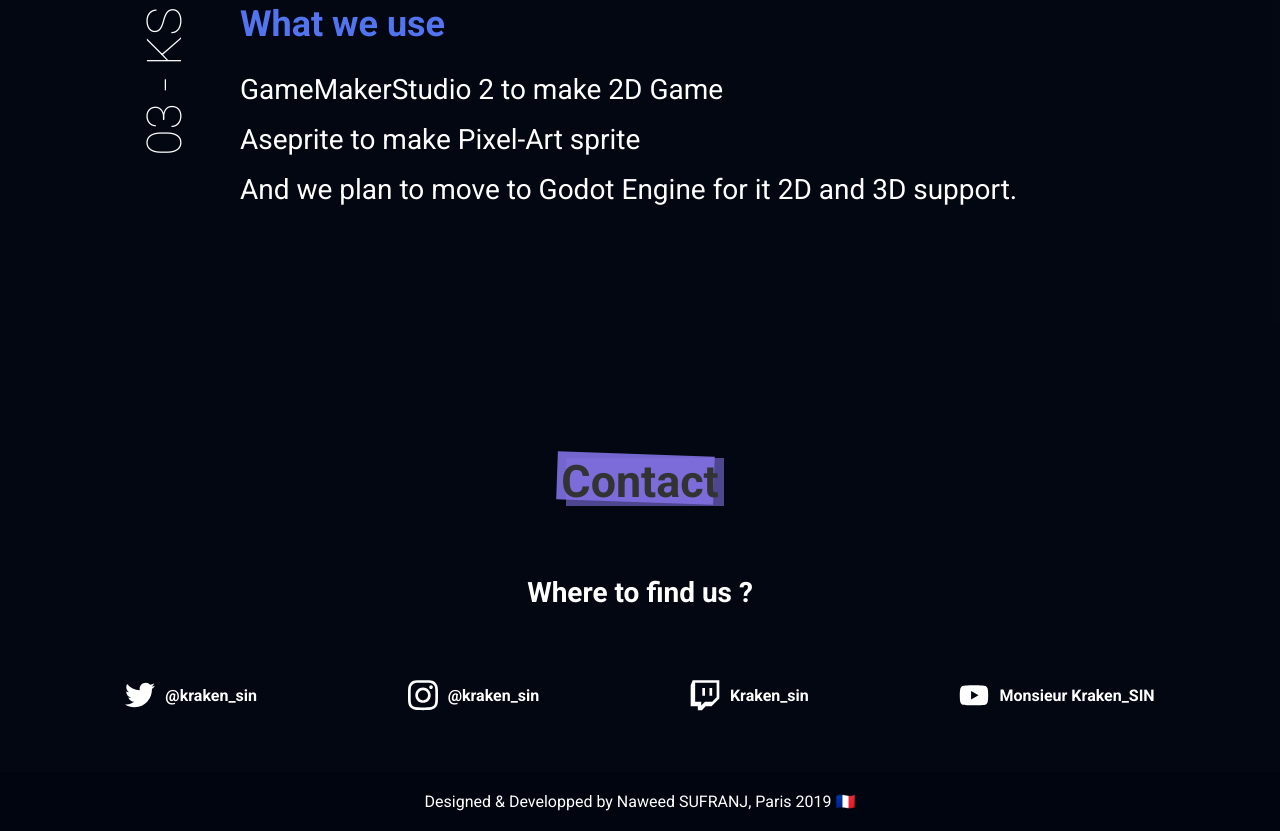
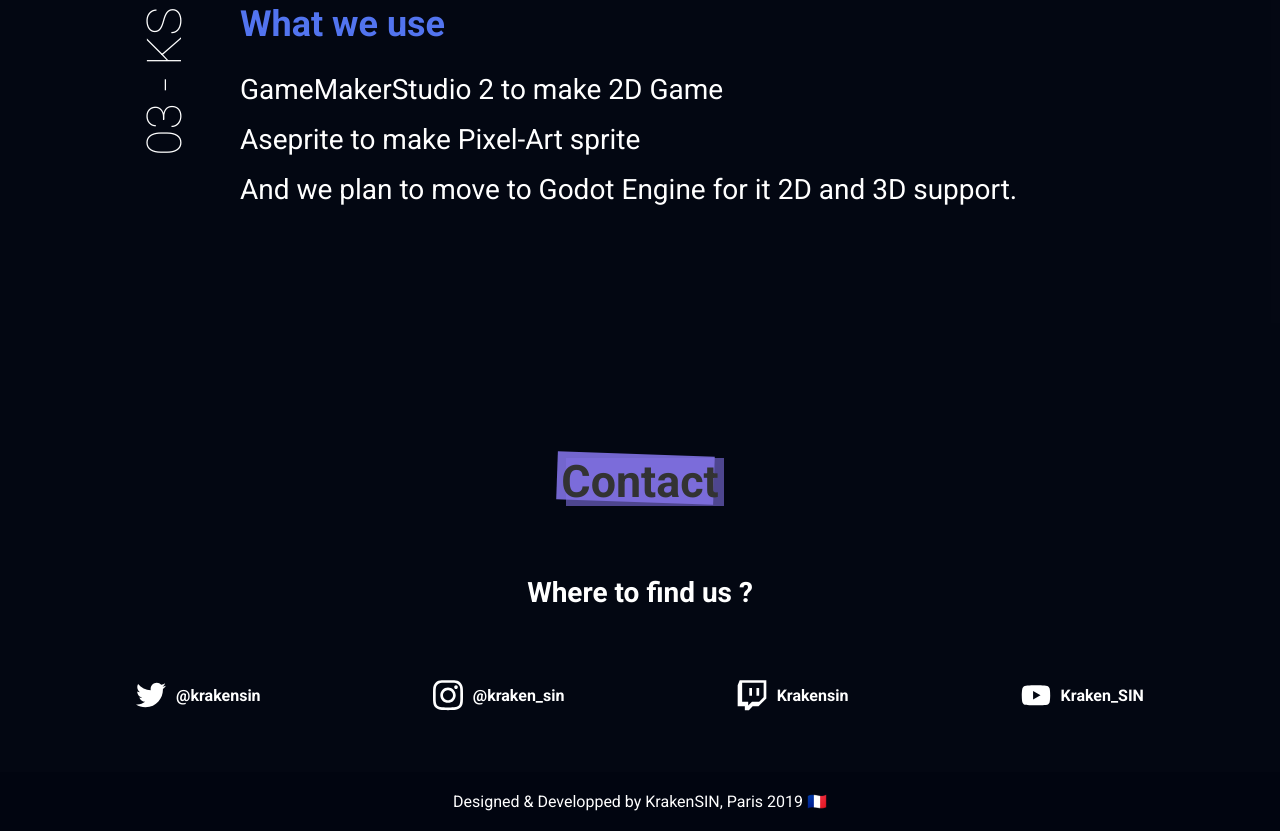
Before and after one commit to KrakenSIN-Studio/kraken-sin-studio, a website: page index.html in a window 1280 px wide. Shown: the part 1964-2795 px from the top of the page. Drawn offline with Linux system fonts and the light colour scheme.

Commit message:
add : changing reseaux

```diff
--- a/index.html
+++ b/index.html
@@ -131,19 +131,19 @@
                     <div class="social">
                         <a class="twitter" href="https://twitter.com/krakensin" target="_blank">
                             <svg width="30px" aria-hidden="true" focusable="false" data-prefix="fab" data-icon="twitter" role="img" viewBox="0 0 512 512"><path  d="M459.37 151.716c.325 4.548.325 9.097.325 13.645 0 138.72-105.583 298.558-298.558 298.558-59.452 0-114.68-17.219-161.137-47.106 8.447.974 16.568 1.299 25.34 1.299 49.055 0 94.213-16.568 130.274-44.832-46.132-.975-84.792-31.188-98.112-72.772 6.498.974 12.995 1.624 19.818 1.624 9.421 0 18.843-1.3 27.614-3.573-48.081-9.747-84.143-51.98-84.143-102.985v-1.299c13.969 7.797 30.214 12.67 47.431 13.319-28.264-18.843-46.781-51.005-46.781-87.391 0-19.492 5.197-37.36 14.294-52.954 51.655 63.675 129.3 105.258 216.365 109.807-1.624-7.797-2.599-15.918-2.599-24.04 0-57.828 46.782-104.934 104.934-104.934 30.213 0 57.502 12.67 76.67 33.137 23.715-4.548 46.456-13.32 66.599-25.34-7.798 24.366-24.366 44.833-46.132 57.827 21.117-2.273 41.584-8.122 60.426-16.243-14.292 20.791-32.161 39.308-52.628 54.253z" class=""></path></svg>
-                            @kraken_sin
+                            @krakensin
                         </a>
                         <a class="instagram" href="https://www.instagram.com/kraken_sin/"  target="_blank">
                             <svg width="30px" aria-hidden="true" focusable="false" data-prefix="fab" data-icon="instagram" role="img" viewBox="0 0 448 512"><path  d="M224.1 141c-63.6 0-114.9 51.3-114.9 114.9s51.3 114.9 114.9 114.9S339 319.5 339 255.9 287.7 141 224.1 141zm0 189.6c-41.1 0-74.7-33.5-74.7-74.7s33.5-74.7 74.7-74.7 74.7 33.5 74.7 74.7-33.6 74.7-74.7 74.7zm146.4-194.3c0 14.9-12 26.8-26.8 26.8-14.9 0-26.8-12-26.8-26.8s12-26.8 26.8-26.8 26.8 12 26.8 26.8zm76.1 27.2c-1.7-35.9-9.9-67.7-36.2-93.9-26.2-26.2-58-34.4-93.9-36.2-37-2.1-147.9-2.1-184.9 0-35.8 1.7-67.6 9.9-93.9 36.1s-34.4 58-36.2 93.9c-2.1 37-2.1 147.9 0 184.9 1.7 35.9 9.9 67.7 36.2 93.9s58 34.4 93.9 36.2c37 2.1 147.9 2.1 184.9 0 35.9-1.7 67.7-9.9 93.9-36.2 26.2-26.2 34.4-58 36.2-93.9 2.1-37 2.1-147.8 0-184.8zM398.8 388c-7.8 19.6-22.9 34.7-42.6 42.6-29.5 11.7-99.5 9-132.1 9s-102.7 2.6-132.1-9c-19.6-7.8-34.7-22.9-42.6-42.6-11.7-29.5-9-99.5-9-132.1s-2.6-102.7 9-132.1c7.8-19.6 22.9-34.7 42.6-42.6 29.5-11.7 99.5-9 132.1-9s102.7-2.6 132.1 9c19.6 7.8 34.7 22.9 42.6 42.6 11.7 29.5 9 99.5 9 132.1s2.7 102.7-9 132.1z" class=""></path></svg>
                             @kraken_sin
                         </a>
-                        <a class="twitch" href="https://www.twitch.tv/kraken_sin" target="_blank">
+                        <a class="twitch" href="https://www.twitch.tv/krakensin" target="_blank">
                             <svg width="30px" aria-hidden="true" focusable="false" data-prefix="fab" data-icon="twitch" role="img"  viewBox="0 0 448 512" class="svg-inline--fa fa-twitch fa-w-14 fa-5x"><path d="M40.1 32L10 108.9v314.3h107V480h60.2l56.8-56.8h87l117-117V32H40.1zm357.8 254.1L331 353H224l-56.8 56.8V353H76.9V72.1h321v214zM331 149v116.9h-40.1V149H331zm-107 0v116.9h-40.1V149H224z" class=""></path></svg>
-                            Kraken_sin
+                            Krakensin
                         </a>
                         <a class="youtube" href="https://www.youtube.com/channel/UCJ4yQHXSailicDfSnuqhYKw/" target="_blank">
                             <svg width="30px" aria-hidden="true" focusable="false" data-prefix="fab" role="img" viewBox="0 0 576 512"><path  d="M549.655 124.083c-6.281-23.65-24.787-42.276-48.284-48.597C458.781 64 288 64 288 64S117.22 64 74.629 75.486c-23.497 6.322-42.003 24.947-48.284 48.597-11.412 42.867-11.412 132.305-11.412 132.305s0 89.438 11.412 132.305c6.281 23.65 24.787 41.5 48.284 47.821C117.22 448 288 448 288 448s170.78 0 213.371-11.486c23.497-6.321 42.003-24.171 48.284-47.821 11.412-42.867 11.412-132.305 11.412-132.305s0-89.438-11.412-132.305zm-317.51 213.508V175.185l142.739 81.205-142.739 81.201z" class=""></path></svg>
-                            Monsieur Kraken_SIN
+                            Kraken_SIN
                         </a>
                     </div>
                 </div>
@@ -153,7 +153,7 @@
     <footer>
         <div class="container">
             <p>
-                <a href="https://www.naweed-sufranj.fr/" target="_target">Designed & Developped by Naweed SUFRANJ, Paris 2019 🇫🇷</a>
+                Designed & Developped by KrakenSIN, Paris 2019 🇫🇷
             </p>
         </div>
     </footer>
```
